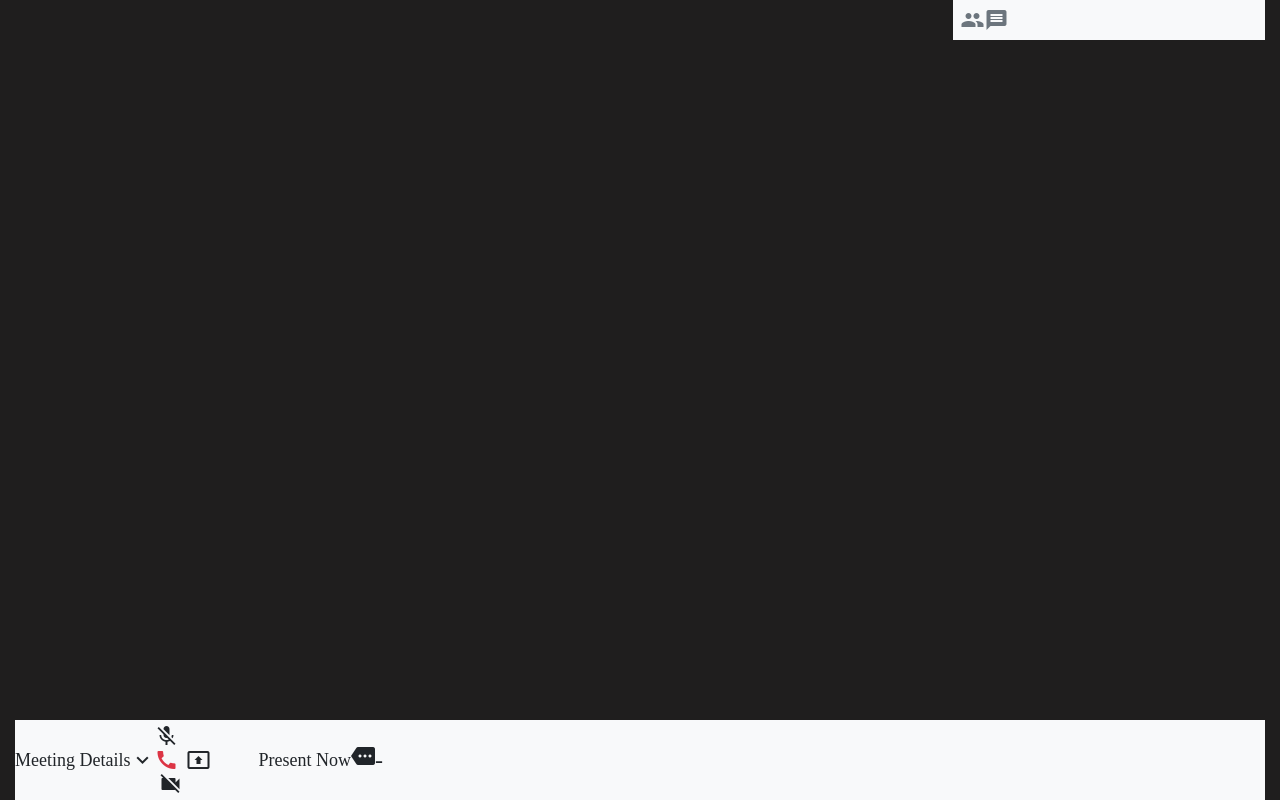
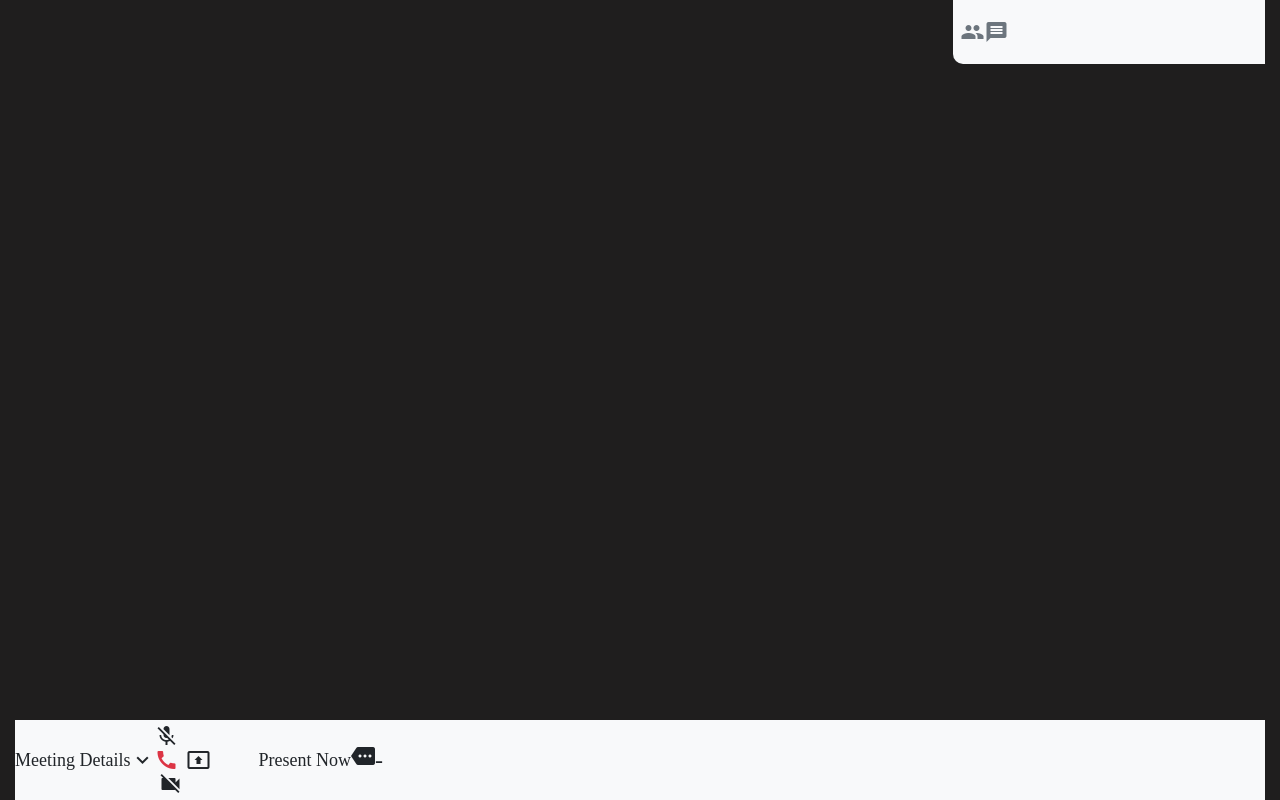
Before and after one commit to Akash3121/VirtualSync, a website: page index.html in a window 1280 px wide. Drawn offline with Linux system fonts and the light colour scheme.

Commit message:
Update style.css

```diff
--- a/public/Assets/css/style.css
+++ b/public/Assets/css/style.css
@@ -70,4 +70,7 @@ textarea:focus, input:focus{
 .g-top-left{
     position: absolute;
     right: 0;
+    height: 8vh;
+    top: 0;
+    border-bottom-left-radius: 10px;
 }
```
